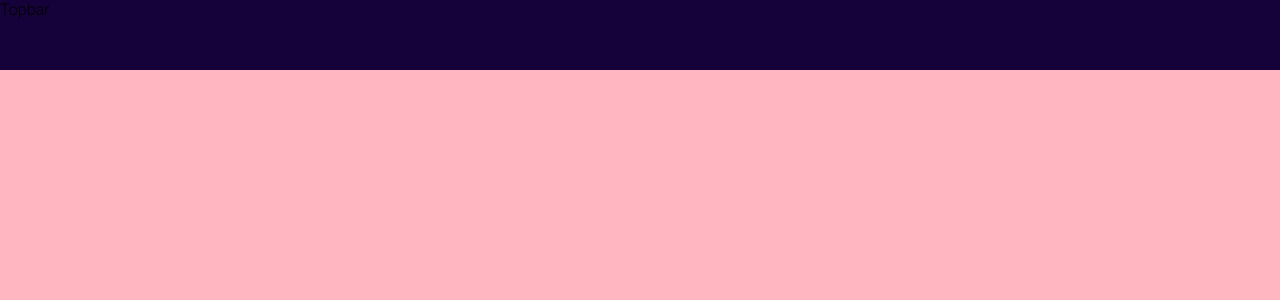
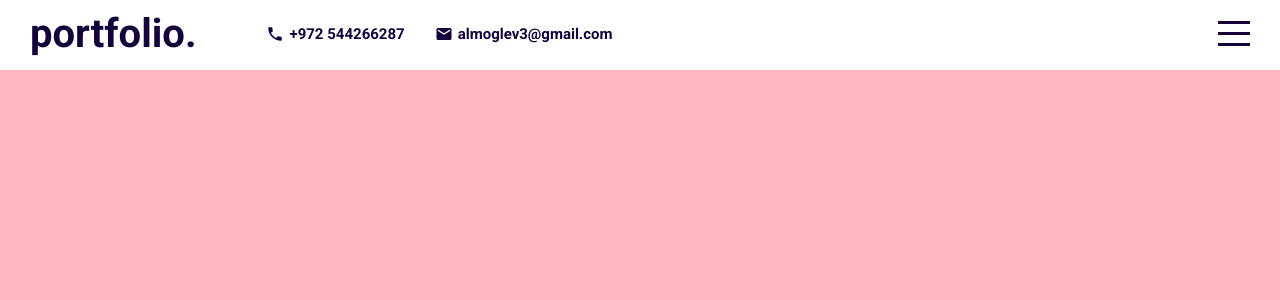
Before and after one commit to almoglev/almoglev.github.io, a React (Create React App) app: page / in a window 1280 px wide. Shown: the top 300 px of the page. Built offline with nearby package versions, Linux system fonts and the light colour scheme.

Commit message:
Create top bar

```diff
--- a/package.json
+++ b/package.json
@@ -3,6 +3,8 @@
   "version": "0.1.0",
   "private": true,
   "dependencies": {
+    "@material-ui/core": "^4.12.3",
+    "@material-ui/icons": "^4.11.2",
     "@testing-library/jest-dom": "^5.16.2",
     "@testing-library/react": "^12.1.3",
     "@testing-library/user-event": "^13.5.0",
--- a/public/index.html
+++ b/public/index.html
@@ -10,7 +10,7 @@
     />
     <link rel="preconnect" href="https://fonts.googleapis.com">
     <link rel="preconnect" href="https://fonts.gstatic.com" crossorigin>
-    <link href="https://fonts.googleapis.com/css2?family=Oswald:wght@200;300;400;500;600;700&family=Roboto+Condensed:ital,wght@0,300;0,400;0,700;1,300;1,400;1,700&family=Roboto:wght@100;300;700;900&family=Source+Sans+Pro:wght@200&display=swap" rel="stylesheet">
+    <link href="https://fonts.googleapis.com/css2?family=Oswald:wght@100;200;300;400;500;600;700;900&family=Roboto+Condensed:ital,wght@0,300;0,400;0,700;1,300;1,400;1,700&family=Roboto:wght@100;300;700;900&family=Source+Sans+Pro:wght@200&display=swap" rel="stylesheet">
     <title>Almog Lev - Software Engineer</title>
     <style>
       * {
--- a/src/App.jsx
+++ b/src/App.jsx
@@ -1,3 +1,4 @@
+import { useState } from "react"
 import Topbar from "./components/topbar/Topbar"
 import Intro from "./components/intro/Intro"
 import Portfolio from "./components/portfolio/Portfolio"
@@ -9,9 +10,11 @@ import Contact from "./components/contact/Contact"
 import "./App.scss"
 
 function App() {
+  const [menuOpen, setMenuOpen] = useState(false)
+
   return (
     <div className="app">
-      <Topbar />
+      <Topbar menuOpen={menuOpen} setMenuOpen={setMenuOpen} />
       <div className="sections">
         <Intro />
         <Portfolio />
--- a/src/App.scss
+++ b/src/App.scss
@@ -7,6 +7,7 @@
         background-color: lightsalmon;
         position: relative;
         top: 70px;
+        scroll-behavior: smooth;
 
         // snap to the beginning of the component
         scroll-snap-type: y mandatory;
--- /dev/null
+++ b/src/Global.scss
@@ -0,0 +1 @@
+$mainColor: #15023a
--- a/src/components/contact/Contact.jsx
+++ b/src/components/contact/Contact.jsx
@@ -2,7 +2,7 @@ import "./Contact.scss"
 
 function Contact() {
   return (
-    <div className='contact'></div>
+    <div className='contact' id='contact'></div>
   )
 }
 
--- a/src/components/intro/Intro.jsx
+++ b/src/components/intro/Intro.jsx
@@ -2,7 +2,7 @@ import "./Intro.scss"
 
 function Intro() {
   return (
-    <div className='intro'></div>
+    <div className='intro' id='intro'></div>
   )
 }
 
--- a/src/components/portfolio/Portfolio.jsx
+++ b/src/components/portfolio/Portfolio.jsx
@@ -2,7 +2,7 @@ import "./Portfolio.scss"
 
 function Portfolio() {
   return (
-    <div className='portfolio'></div>
+    <div className='portfolio' id='protfolio'></div>
   )
 }
 
--- a/src/components/testimonials/Testimonials.jsx
+++ b/src/components/testimonials/Testimonials.jsx
@@ -2,7 +2,7 @@ import "./Testimonials.scss"
 
 function Testimonials() {
   return (
-    <div className='testimonials'></div>
+    <div className='testimonials' id='testimonials'></div>
   )
 }
 
--- a/src/components/topbar/Topbar.jsx
+++ b/src/components/topbar/Topbar.jsx
@@ -1,8 +1,45 @@
 import "./Topbar.scss"
+import {Phone, Mail, LinkedIn, GitHub} from '@material-ui/icons'
 
-function Topbar() {
+function Topbar({ menuOpen, setMenuOpen }) {
   return (
-    <div className='topbar'>Topbar</div>
+    <div className={"topbar " + (menuOpen && "active")}>
+      <div className="wrapper">
+        <div className="left">
+          <a href="#intro" className="logo">portfolio.</a>
+          <div className="itemContainer">
+            <Phone className="icon" />
+            <span>+972 544266287</span>
+          </div>
+
+          <div className="itemContainer">
+            <Mail className="icon" />
+            <span>almoglev3@gmail.com</span>
+          </div>
+
+          {/* <div className="itemContainer">
+            <a href="https://linkedin.com/in/almoglev" className="ahref" target="_blank" rel="noreferrer">
+              <LinkedIn className="icon" />
+              <span>linkedin.com/in/almoglev</span>
+            </a>
+          </div>
+
+          <div className="itemContainer">
+            <a href="https://github.com/almoglev" className="ahref" target="_blank" rel="noreferrer">
+              <GitHub className="icon" />
+              <span>github.com/almoglev</span>
+            </a>
+          </div> */}
+        </div>
+        <div className="right">
+          <div className="hamburger" onClick={() => setMenuOpen(!menuOpen)}>
+            <span className="line1"></span>
+            <span className="line2"></span>
+            <span className="line3"></span>
+          </div>
+        </div>
+      </div>
+    </div>
   )
 }
 
--- a/src/components/topbar/Topbar.scss
+++ b/src/components/topbar/Topbar.scss
@@ -1,8 +1,111 @@
+@import "../../Global.scss";
+
 .topbar {
-    background-color: #15023a;
+    background-color: white;
+    color: $mainColor;
     width: 100%;
     height: 70px;
     position: fixed;
     top: 0;
     z-index: 2;
+    transition: all 1s ease;
+
+    .wrapper {
+        padding: 10px 30px;
+        display: flex;
+        align-items: center;
+        justify-content: space-between;
+
+        .left {
+            display: flex;
+            align-items: center;
+
+            .logo {
+                font-size: 40px;
+                font-weight: 700;
+                text-decoration: none;
+                color: inherit;
+                margin-right: 40px;
+            }
+
+            .itemContainer {
+                display: flex;
+                align-items: center;
+                margin-left: 30px;
+
+                .ahref {
+                    text-decoration: none;
+                    color: inherit;
+                    display: flex;
+                    align-items: center;
+
+
+                    .icon {
+                        font-size: 20px;
+                        margin-right: 5px;
+                    }
+
+                    span {
+                        font-size: 15px;
+                        font-weight: 600;
+                    }
+                }
+
+                .icon {
+                    font-size: 18px;
+                    margin-right: 5px;
+                }
+
+                span {
+                    font-size: 15px;
+                    font-weight: 600;
+                }
+            }
+        }
+
+        .right {
+
+            .hamburger {
+                width: 32px;
+                height: 25px;
+                display: flex;
+                flex-direction: column;
+                justify-content: space-between;
+                cursor: pointer;
+                scrollbar-width: none; // for firefox
+                &::-webkit-scrollbar { // for chrome, safari etc.
+                    display: none;
+                }
+
+                span {
+                    width: 100%;
+                    height: 3px;
+                    background-color: $mainColor;
+                    transform-origin: left;
+                    transition: all 1s ease;
+                }
+            }
+        }
+    }
+
+    &.active {
+        background-color: $mainColor;
+        color: white;
+
+        .hamburger {
+            span {
+                &:first-child {
+                    background-color: white;
+                    transform: rotate(45deg);
+                }
+                &:nth-child(2) {
+                    opacity: 0;
+                }
+                &:last-child {
+                    background-color: white;
+                    transform: rotate(-45deg);
+                }
+            }
+        }
+    }
 }
--- a/src/components/works/Works.jsx
+++ b/src/components/works/Works.jsx
@@ -2,7 +2,7 @@ import "./Works.scss"
 
 function Works() {
   return (
-    <div className='works'></div>
+    <div className='works' id='works'></div>
   )
 }
 
```
Also changed, not shown: 1 other file (tests, documents, lock files or other folders).
